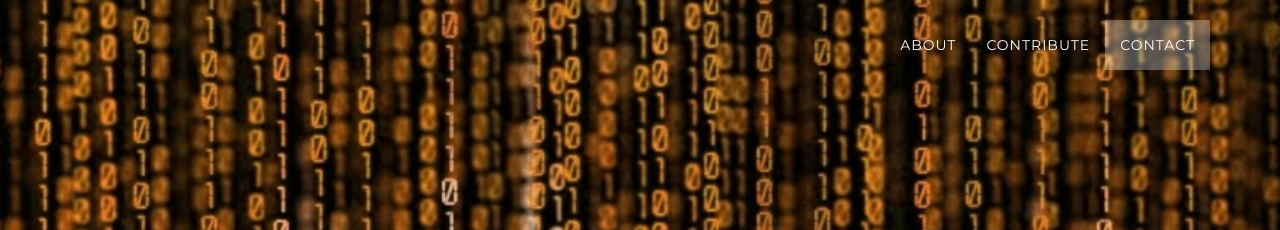
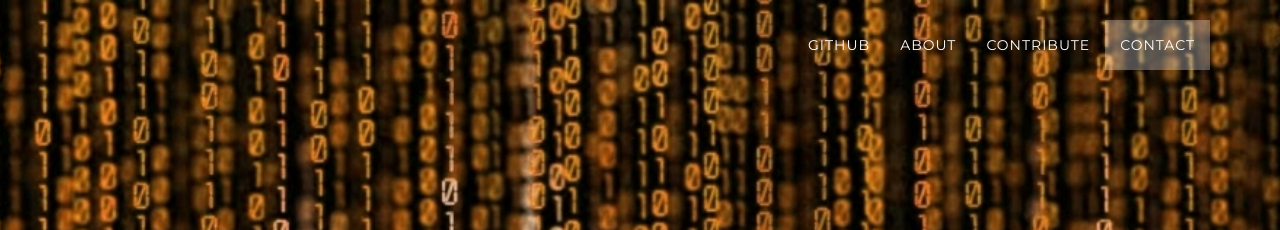
Before and after one commit to CoprHD/CoprHD.github.io, a Jekyll site: the page built from index.html, in a window 1280 px wide. Shown: the top 230 px of the page. Built offline with Jekyll 4.4.1, drawn with Linux system fonts in a browser that asks for light colours.

Commit message:
Update nav.html
added github link to the top

```diff
--- a/_includes/nav.html
+++ b/_includes/nav.html
@@ -16,6 +16,9 @@
                         <a href="#page-top"></a>
                     </li>
                     <li>
+                     	<a href="https://github.com/CoprHD">Github</a>
+                  	</li>
+                    <li>
                         <a class="page-scroll" href="#about">About</a>
                     </li>
                     <li>
```
